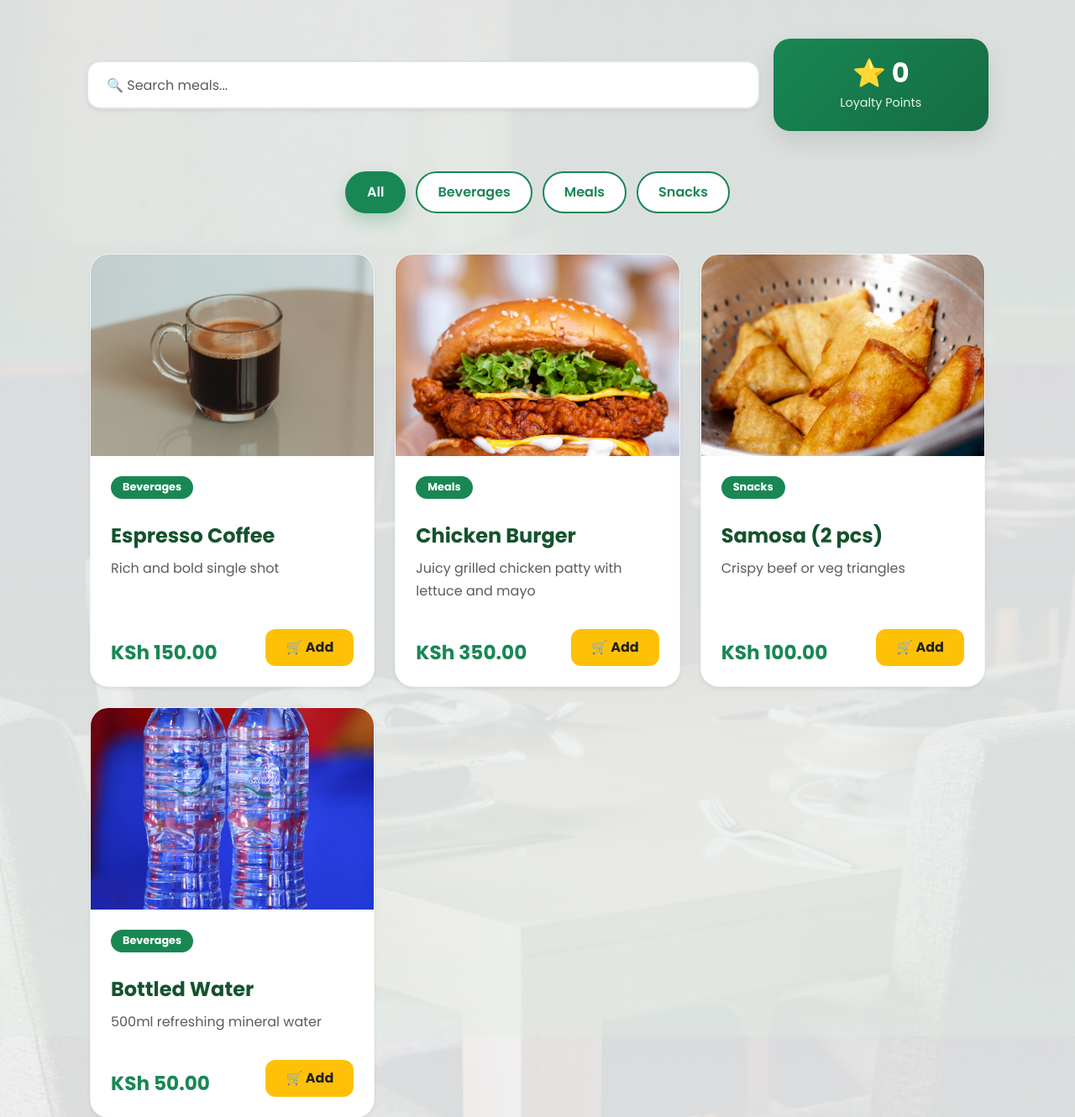
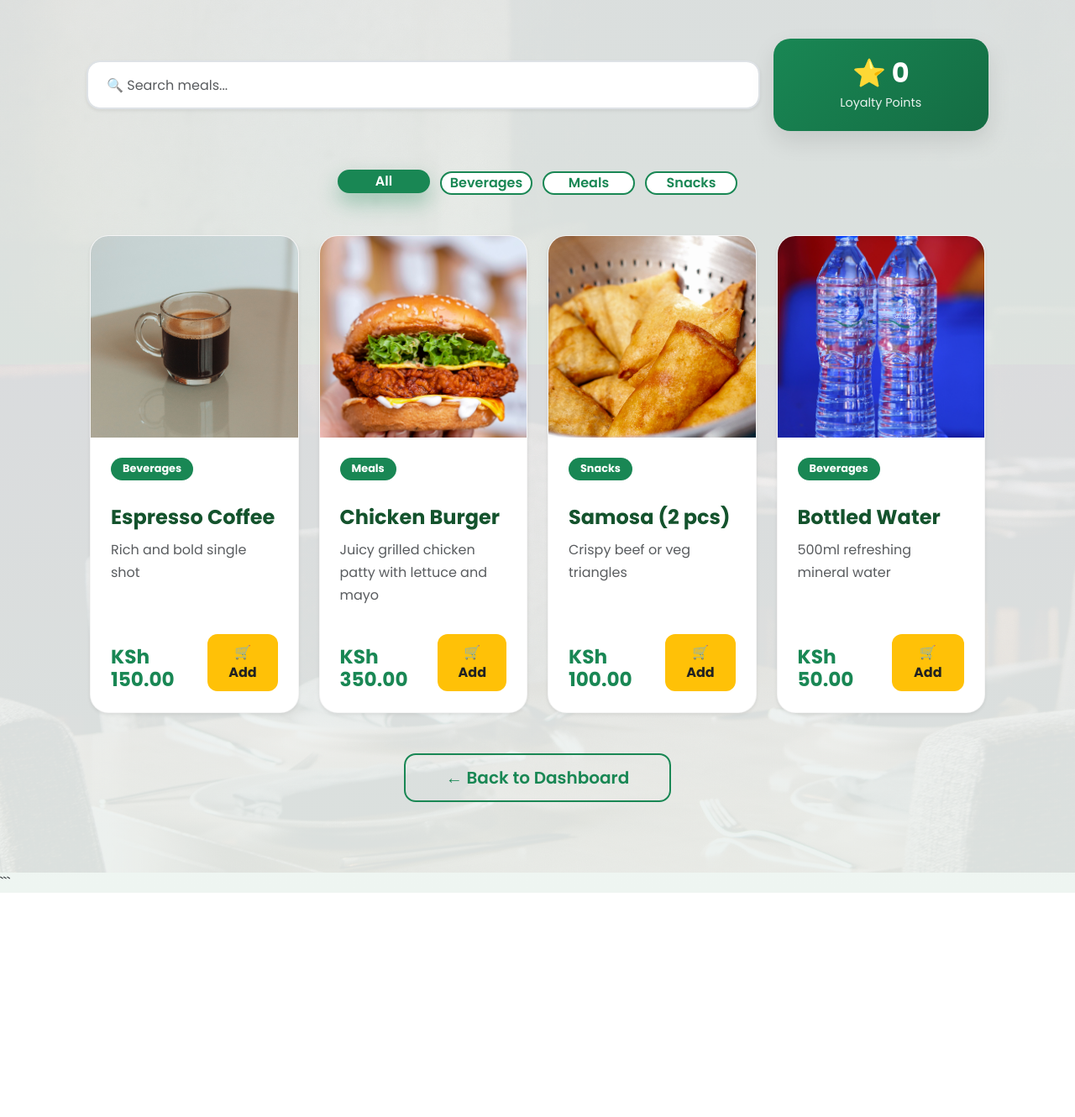
Before and after one commit to munyokiephraim-ctrl/COLRS, a Flask app: page /student/menu in a window 1280 px wide. Shown: the part 366-1696 px from the top of the page at 84% size. After the commit the page ends 1429 px from the top, so only its background shows below. Run offline with Flask 3, Linux system fonts and the light colour scheme; the visitor is signed in with stand-in values (Sample User, id 1); data comes from the database, SQL or seed files in the repository.

Commit message:
Improve student menu layout and category buttons

```diff
--- a/app/static/css/student.css
+++ b/app/static/css/student.css
@@ -942,7 +942,13 @@
 
     text-decoration:none;
 
-    padding:11px 24px;
+    .category-btn{
+
+    padding:14px 32px;
+
+    font-size:1rem;
+
+}
 
     border-radius:50px;
 
@@ -954,7 +960,13 @@
 
     font-weight:600;
 
+    font-size:1rem;
+
     transition:.3s;
+
+    min-width:110px;
+
+    text-align:center;
 }
 
 .category-btn:hover{
@@ -972,7 +984,9 @@
 
     color:#fff;
 
-    box-shadow:0 10px 20px rgba(25,135,84,.25);
+    box-shadow:0 12px 25px rgba(25,135,84,.35);
+
+    transform:translateY(-2px);
 }
 
 
@@ -1131,7 +1145,7 @@
 
 .cart-hero{
 
-    min-height:240px;
+    min-height:180px;
 
     display:flex;
 
@@ -1165,7 +1179,7 @@
 
 .cart-hero h1{
 
-    font-size:3rem;
+    font-size:2.4rem;
 
     font-weight:700;
 }
--- a/app/templates/student/menu.html
+++ b/app/templates/student/menu.html
@@ -115,7 +115,7 @@
 
         {% for item in items %}
 
-        <div class="col-xl-4 col-lg-4 col-md-6 meal-item">
+        <div class="col-xl-3 col-lg-4 col-md-6 meal-item">
 
             <div class="meal-card h-100 shadow-sm">
 
```
